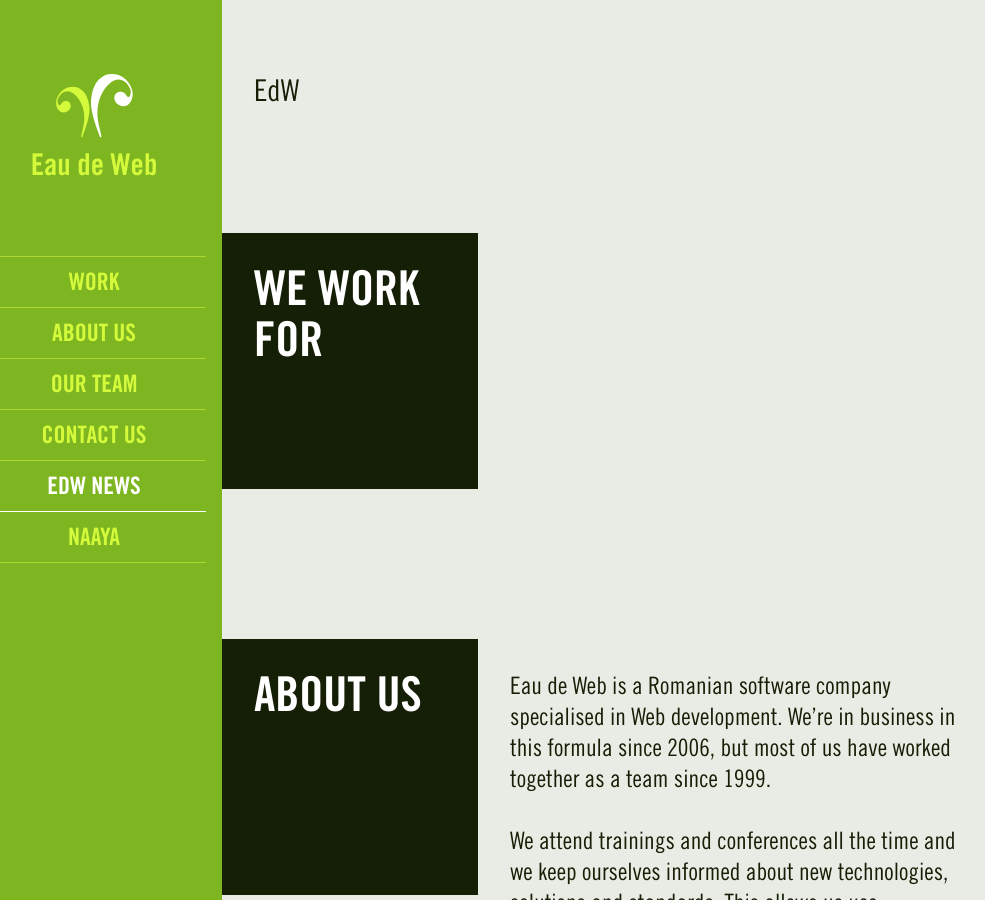
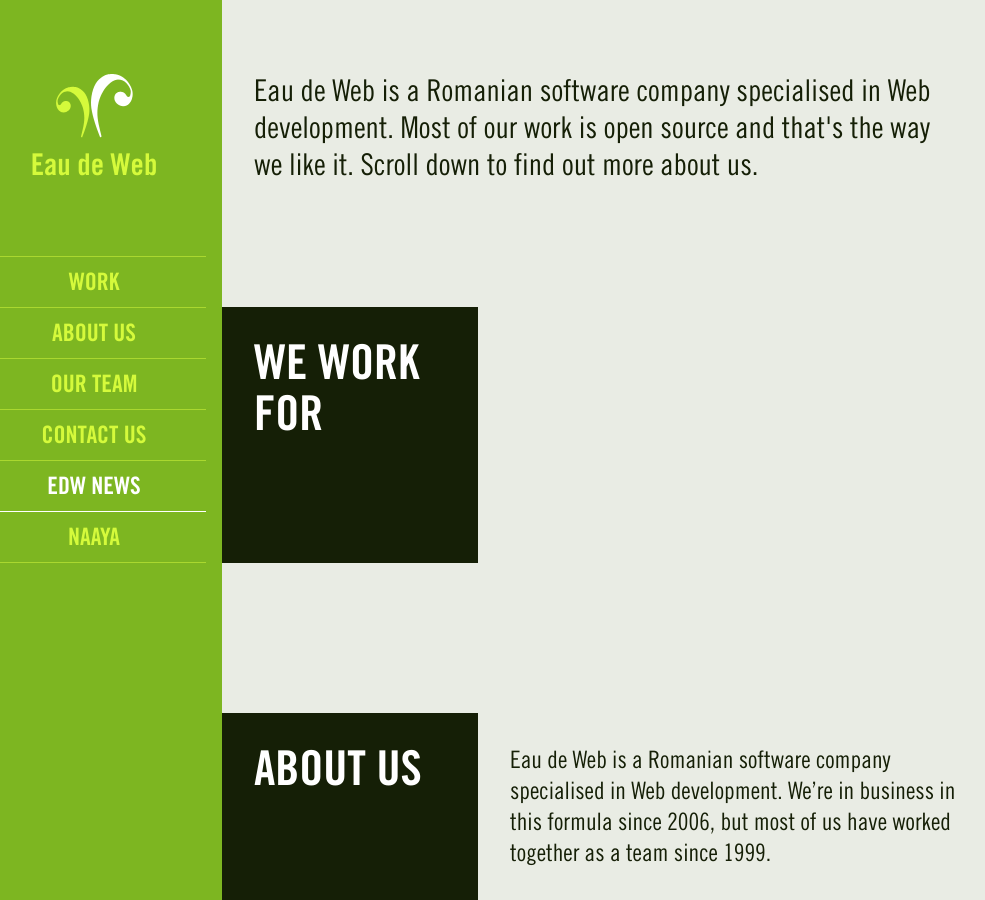
Before and after one commit to eaudeweb/eaudeweb.github.com, a Jekyll site: the page built from index.markdown, in a window 1280 px wide and 900 px high. Shown: the whole window, without its empty margins (34-1019 px from the left). Built offline with Jekyll 4.4.1, drawn with Linux system fonts in a browser that asks for light colours; nearby versions of some CDN libraries.

Commit message:
homepage title

```diff
--- a/index.markdown
+++ b/index.markdown
@@ -1,5 +1,8 @@
 ---
-title: EdW
+title: |
+  Eau de Web is a Romanian software company specialised in Web
+  development. Most of our work is open source and that's the way we
+  like it. Scroll down to find out more about us.
 layout: homepage
 body-class: home
 ---
```
